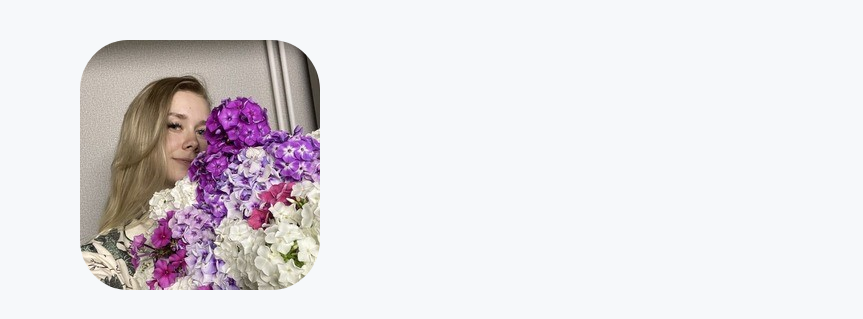
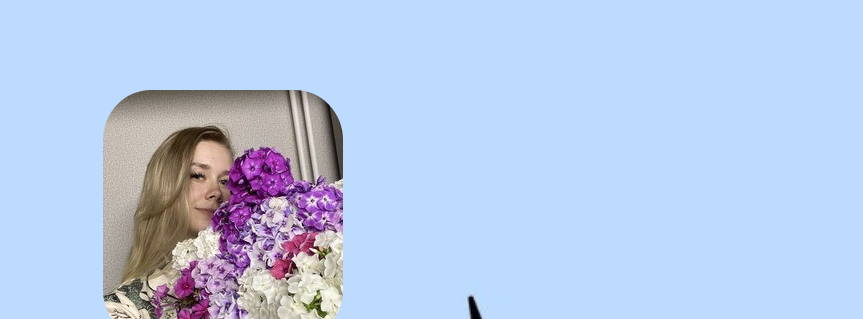
Before and after one commit to maorinelka/maorinelka.github.io, a plain HTML site: page index.html in a window 1280 px wide. Shown: the top 319 px of the page, without its empty margins (417-1280 px from the left). Drawn offline with Linux system fonts and the light colour scheme.

Commit message:
Update index.html

```diff
--- a/index.html
+++ b/index.html
@@ -4,12 +4,13 @@
     <meta charset="UTF-8">
     <title>Визитка</title>
 
+    <link rel="icon" type="image/png" href="favicon.png">
+  </head>
+  <body>
 
-  <link rel="icon" type="image/png" href="favicon.png">
-  </head>
 
-     <style>
-       <body> {
+    <style>
+        body {
             background-image: url('5.jpg');
             background-size: cover;
             background-repeat: no-repeat;
```
